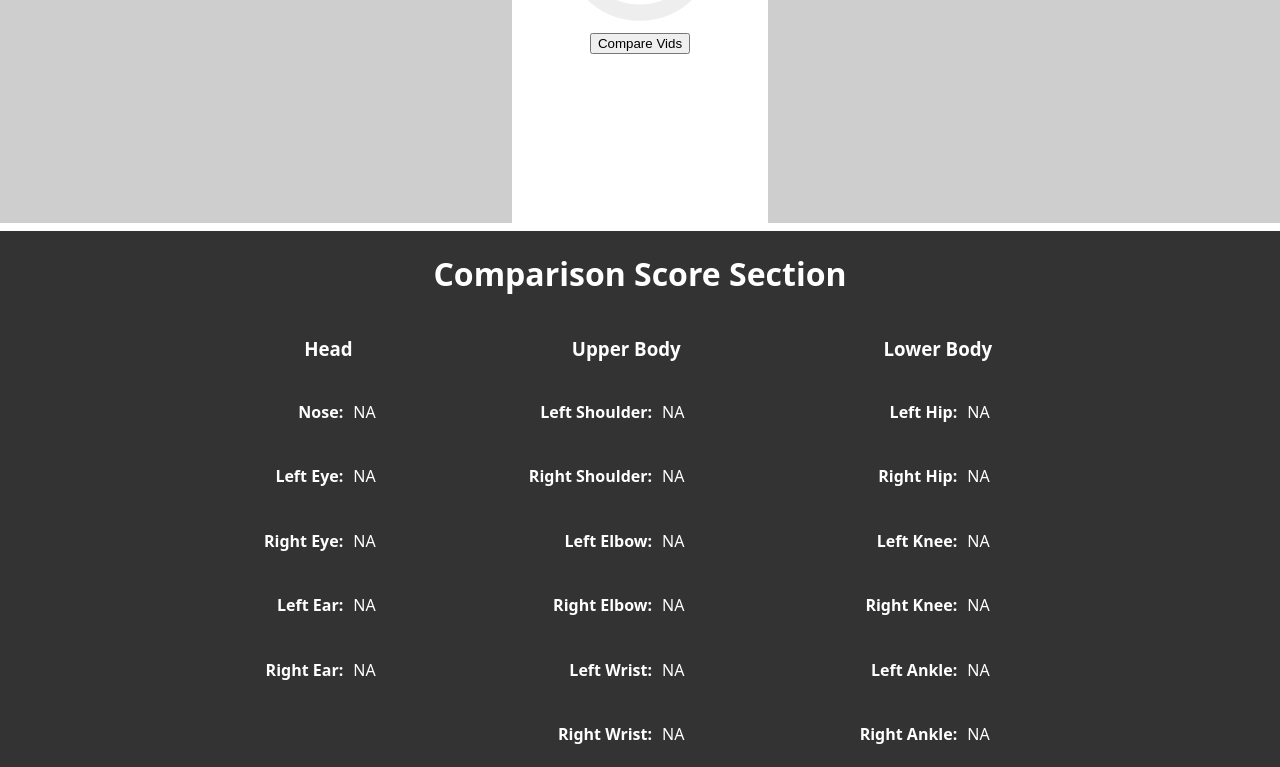
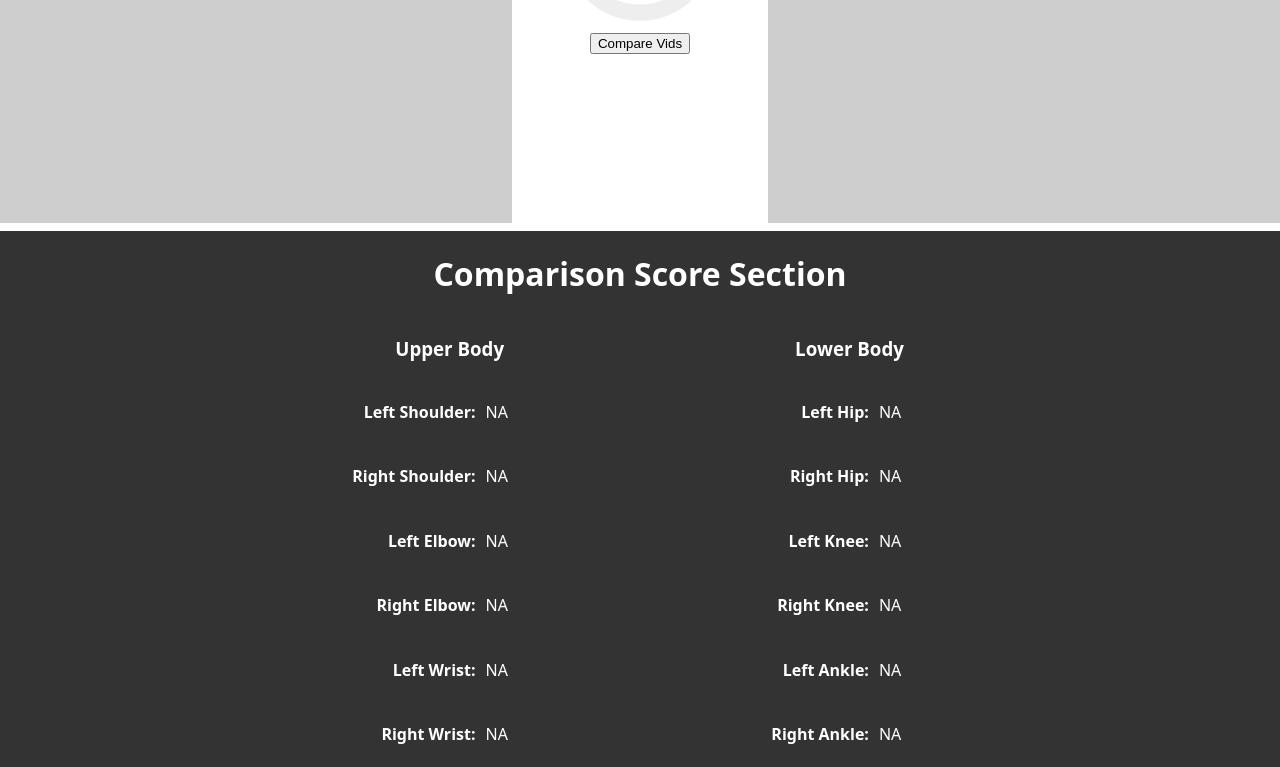
Before and after one commit to jhein1892/3D_pose_modeling, a React (Create React App) app in the folder front/: page / in a window 1280 px wide. Shown: the part 474-1241 px from the top of the page. Built offline with nearby package versions, Linux system fonts and the light colour scheme.

Commit message:
removed data that isn't being used

```diff
--- a/front/src/components/main.js
+++ b/front/src/components/main.js
@@ -122,10 +122,6 @@ export default function MainPage()
                 <h1>Comparison Score Section</h1>
                 <div className="parts_wrapper">
                     <div>
-                        <h3>Head</h3>
-                        {generateScores([0,2,5,7,8])}
-                    </div>
-                    <div>
                         <h3>Upper Body</h3>
                         {generateScores([11,12,13,14,15,16])}
                     </div>
```
